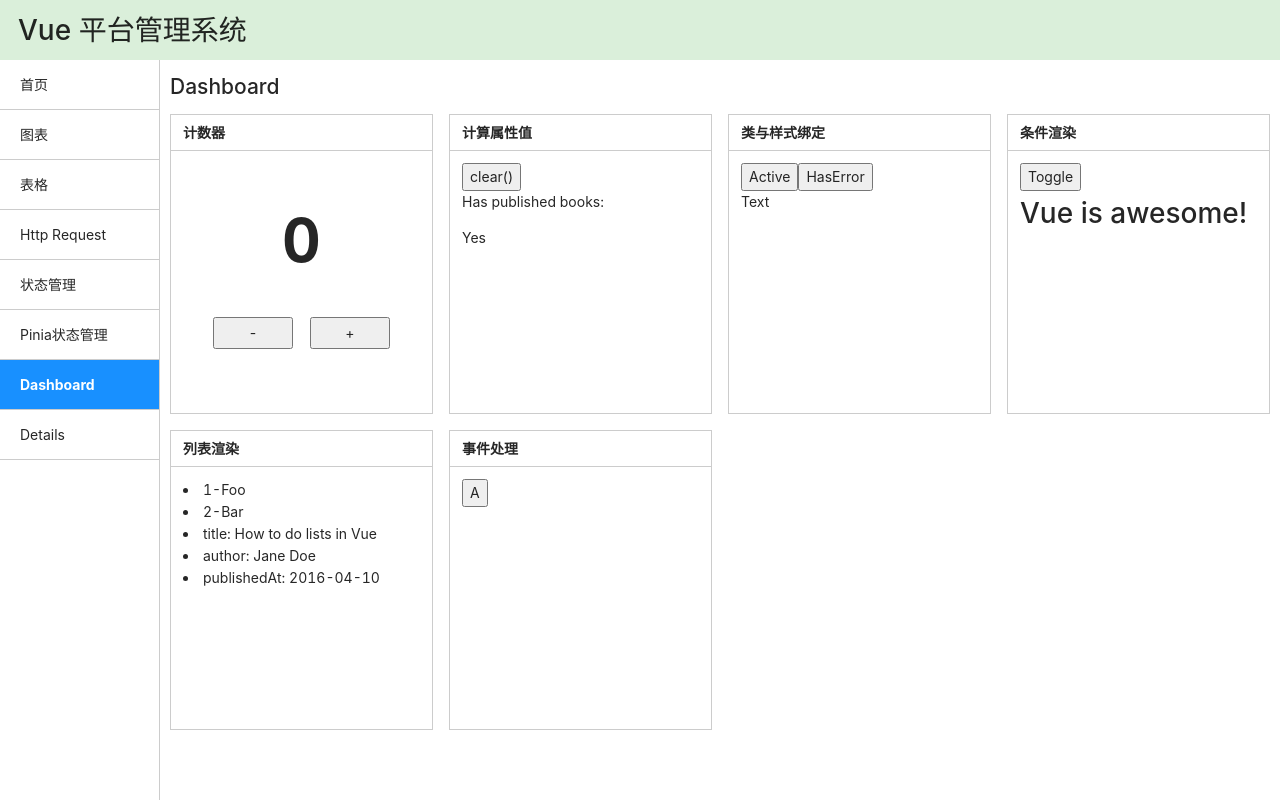
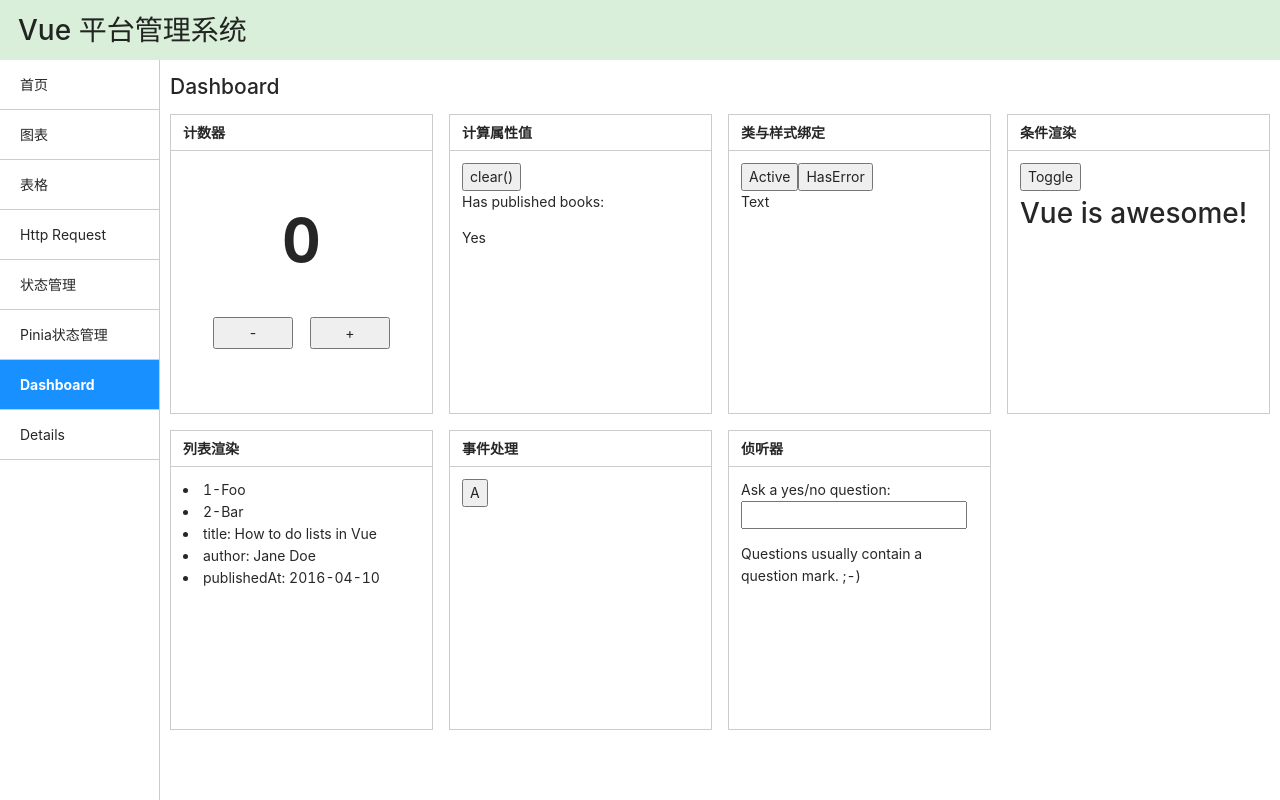
Before and after one commit to sangwell/vue-rock, a Vue app: page /dashboard in a window 1280 px wide. Built offline with nearby package versions, Linux system fonts and the light colour scheme.

Commit message:
add watch

```diff
--- /dev/null
+++ b/src/components/widgets/Watch.vue
@@ -0,0 +1,59 @@
+<script setup lang="ts">
+import { ref, watch } from 'vue'
+
+const question = ref('')
+const answer = ref('Questions usually contain a question mark. ;-)')
+const loading = ref(false)
+
+// 可以直接侦听一个 ref
+watch(question, async (newQuestion, oldQuestion) => {
+  if (newQuestion.includes('?')) {
+    loading.value = true
+    answer.value = 'Thinking...'
+    try {
+      const res = await fetch('https://yesno.wtf/api')
+      answer.value = (await res.json()).answer
+    } catch (error) {
+      answer.value = 'Error! Could not reach the API. ' + error
+    } finally {
+      loading.value = false
+    }
+  }
+})
+</script>
+
+<template>
+  <div class="widget-layout">
+    <div class="title">
+      侦听器
+    </div>
+    <div class="container">
+      <p>
+        Ask a yes/no question:
+        <input v-model="question" :disabled="loading" />
+      </p>
+      <p>{{ answer }}</p>
+    </div>
+
+  </div>
+</template>
+
+<style scoped>
+.widget-layout {
+  border: 1px solid #cccccc;
+  height: 300px;
+  margin-bottom: 16px;
+}
+
+.title {
+  height: 36px;
+  line-height: 36px;
+  padding: 0 12px;
+  font-weight: bold;
+  border-bottom: 1px solid #cccccc;
+}
+
+.container {
+  padding: 12px;
+}
+</style>
--- a/src/views/Dashboard.vue
+++ b/src/views/Dashboard.vue
@@ -5,6 +5,7 @@ import ClassStyle from '@/components/widgets/ClassStyle.vue'
 import ConditionalRendering from '@/components/widgets/ConditionalRendering.vue'
 import ListRendering from '@/components/widgets/ListRendering.vue'
 import Event from '@/components/widgets/Event.vue'
+import Watch from '@/components/widgets/Watch.vue'
 </script>
 
 <template>
@@ -32,6 +33,7 @@ import Event from '@/components/widgets/Event.vue'
         <Event></Event>
       </a-col>
       <a-col :span="6">
+        <Watch></Watch>
       </a-col>
       <a-col :span="6">
       </a-col>
```
